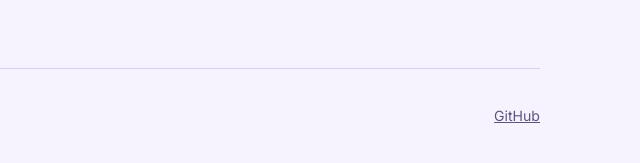
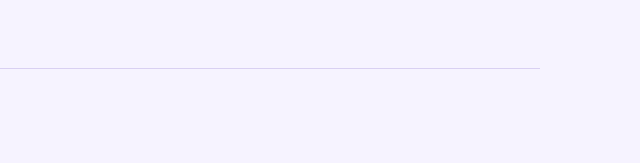
Before and after one commit to nga67-smd/Nova-client, a plain HTML site: page docs/index.html in a window 1280 px wide. Shown: the part 2345-2508 px from the top of the page, 640-1280 px from the left. Drawn offline with Linux system fonts and the light colour scheme.

Commit message:
Site: remove links that show the GitHub account name (#29)
Claude-Session: https://claude.ai/code/session_01RX1NdQiWGhpcdD9vTJECxu

Co-authored-by: Claude <noreply@anthropic.com>

```diff
--- a/docs/index.html
+++ b/docs/index.html
@@ -88,7 +88,6 @@ footer a{margin-left:auto}
       <p class="lead">Nova keeps every world, mod and setting in its own instance, tunes Java for your PC, and looks the way you want.</p>
       <div class="cta">
         <a class="btn primary" href="https://github.com/nga67-smd/Nova-client/releases/download/latest/Nova.exe" target="_blank" rel="noopener">Download for Windows</a>
-        <a class="btn" href="https://github.com/nga67-smd/Nova-client" target="_blank" rel="noopener">View source</a>
       </div>
       <p class="meta">Free. Windows 10 and 11. No account needed to start.</p>
     </div>
@@ -167,7 +166,7 @@ footer a{margin-left:auto}
     <p class="note">Playing online needs a Microsoft account that owns Minecraft: Java Edition, and a one-time sign-in setup that is described in the project readme. Offline profiles cover single-player and offline-mode servers.</p>
   </section>
 </main>
-<footer><span>Nova Launcher. Not affiliated with Mojang or Microsoft.</span><a href="https://github.com/nga67-smd/Nova-client" target="_blank" rel="noopener">GitHub</a></footer>
+<footer><span>Nova Launcher. Not affiliated with Mojang or Microsoft.</span></footer>
 
 <script>
 (function(){var c=document.getElementById("stars"),x=c.getContext("2d"),s=[],w,h,dpr=Math.min(devicePixelRatio||1,2);
```
